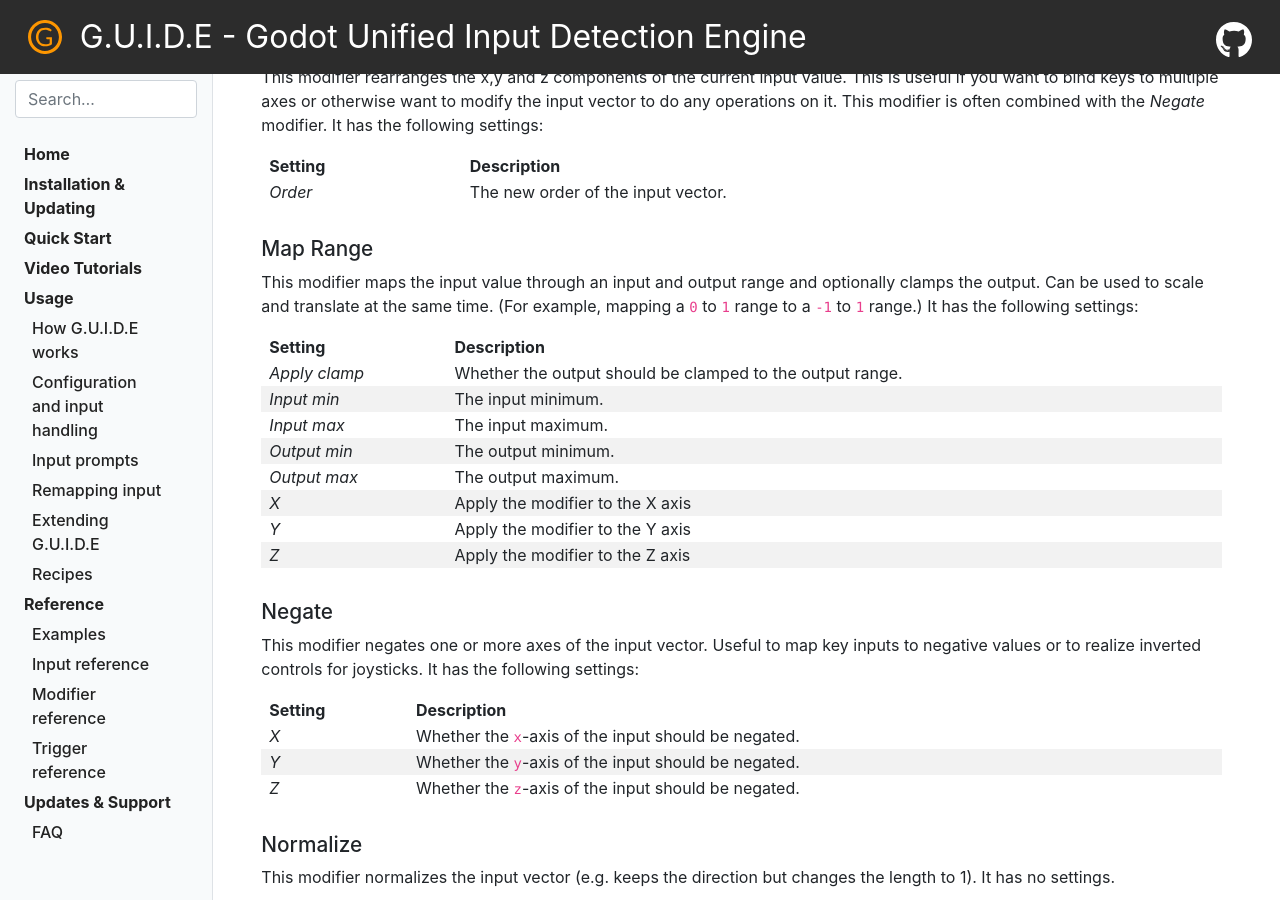
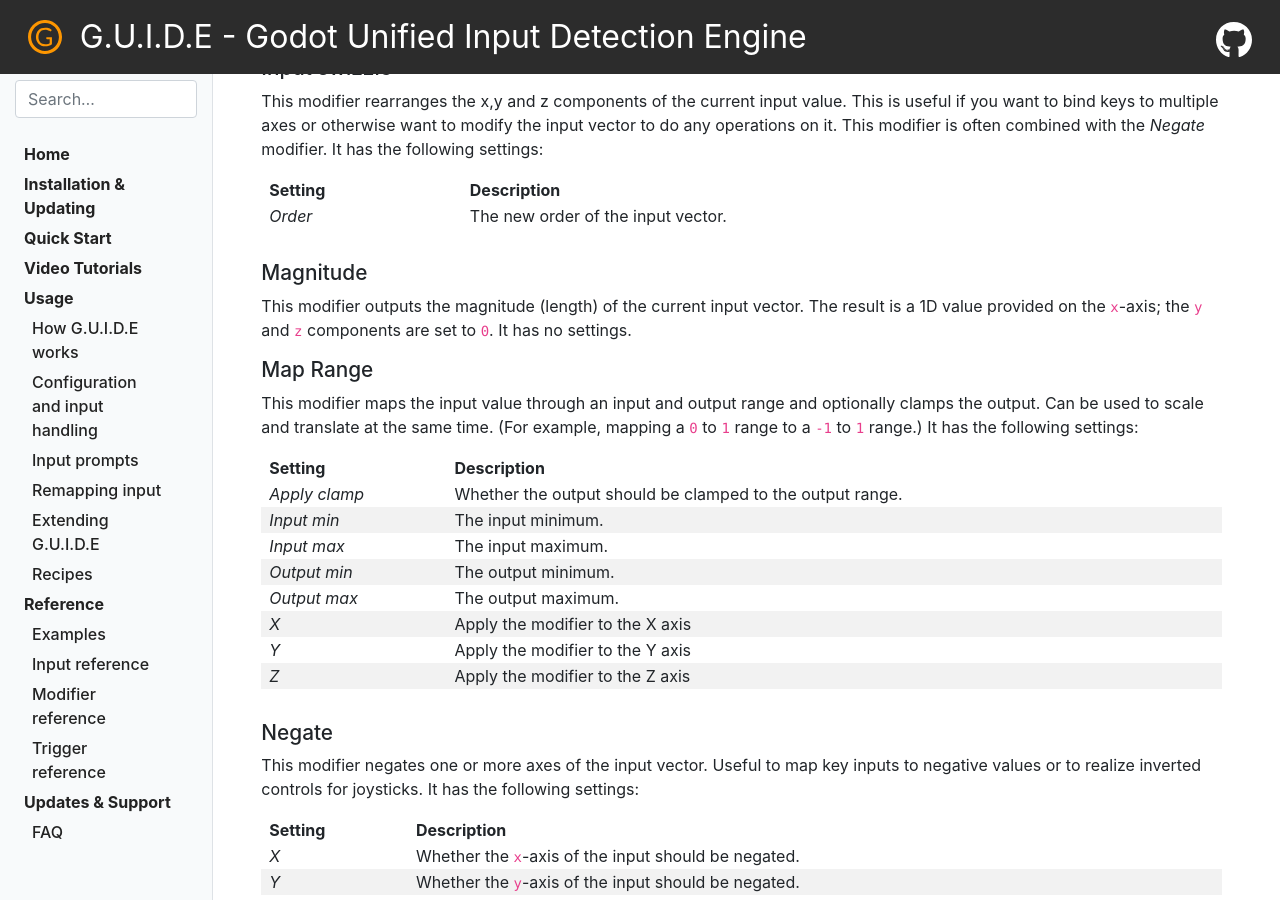
Before and after one commit to jonathan-durbin/G.U.I.D.E, a Jekyll site: the page built from docs/_docs/reference/05_modifier_reference.md, in a window 1280 px wide and 900 px high, scrolled down 1911 px. Built offline with Jekyll 4.4.1, drawn with Linux system fonts in a browser that asks for light colours; nearby versions of some CDN libraries.

Commit message:
feat: magnitude modifier

```diff
--- a/docs/_docs/reference/05_modifier_reference.md
+++ b/docs/_docs/reference/05_modifier_reference.md
@@ -78,6 +78,10 @@
 | Setting | Description                        |
 |---------|------------------------------------|
 | _Order_ | The new order of the input vector. |
+
+## Magnitude
+
+This modifier outputs the magnitude (length) of the current input vector. The result is a 1D value provided on the `x`-axis; the `y` and `z` components are set to `0`. It has no settings.
 
 ## Map Range
 
```
Also changed, not shown: CHANGES.md (+4 -0 lines), 2 other files.
